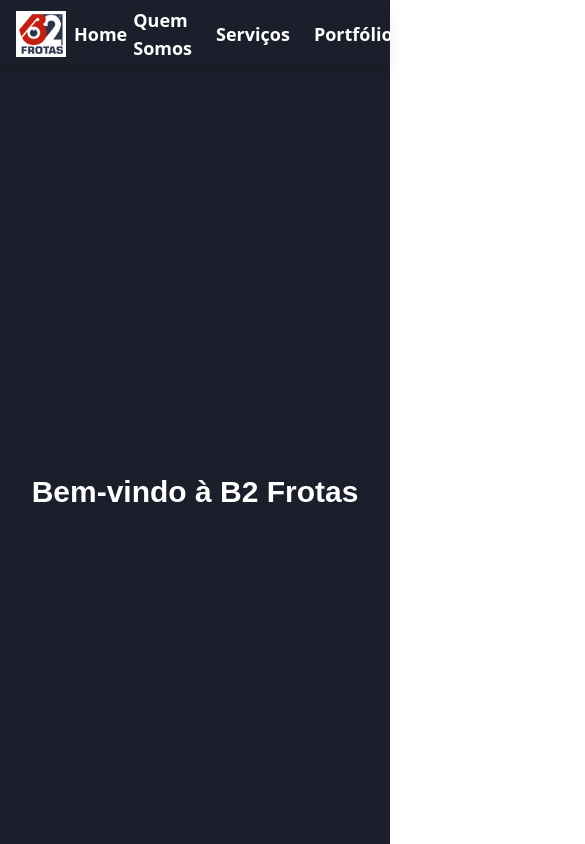
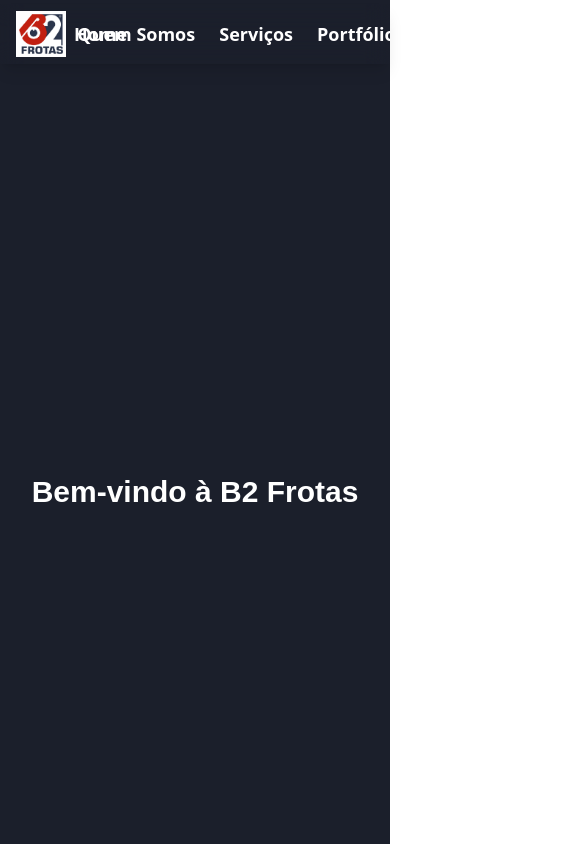
Before and after one commit to brunosenadev/b2-frotas-projeto, a Next.js app: page / in a window 390 px wide. Shown: the top 844 px of the page, 585 px wide, since content can reach past the window. Built offline with nearby package versions, Linux system fonts and the light colour scheme.

Commit message:
fix: ajudst map size

```diff
--- a/src/app/page.tsx
+++ b/src/app/page.tsx
@@ -48,13 +48,13 @@
             />
             <NavigationMenuList>
               <NavigationMenuItem>
-                <NavigationMenuLink onClick={() => handleScroll('home')} className="hover:cursor-pointer font-bold text-lg sm:text-xl pr-14">Home</NavigationMenuLink>
+                <NavigationMenuLink onClick={() => handleScroll('home')} className="hover:cursor-pointer font-bold text-lg sm:text-xl pr-30">Home</NavigationMenuLink>
               </NavigationMenuItem>
             </NavigationMenuList>
           </div>
           <NavigationMenuList className="flex items-center space-x-6 mr-4">
             <NavigationMenuItem>
-              <NavigationMenuLink onClick={() => handleScroll('about')} className="hover:cursor-pointer font-bold text-lg sm:text-xl">Quem Somos</NavigationMenuLink>
+              <NavigationMenuLink onClick={() => handleScroll('about')} className="hover:cursor-pointer font-bold text-lg sm:text-xl" style={{ whiteSpace: "nowrap" }}>Quem Somos</NavigationMenuLink>
             </NavigationMenuItem>
             <NavigationMenuItem>
               <NavigationMenuLink onClick={() => handleScroll('services')} className="hover:cursor-pointer font-bold text-lg sm:text-xl">Serviços</NavigationMenuLink>
@@ -180,15 +180,16 @@
                 </div>
 
                 <h4 className="text-xl sm:text-2xl font-bold text-white mb-4 text-center">Localização</h4>
-                <div className="mb-6 w-full md:w-3/4 lg:w-1/2">
+                <div className="mb-6 w-full">
                   <iframe
                     src="https://maps.google.com.br/maps?q=B2+Frotas+-+Personalização+de+Frotas&output=embed"
                     width="900"
                     height="300"
                     style={{ border: 0 }}
                     allowFullScreen
-                    loading="lazy">
-                  </iframe>
+                    loading="lazy"
+                    className="w-full md:w-[900px]"
+                  ></iframe>
                 </div>
               </div>
             </div>
```
